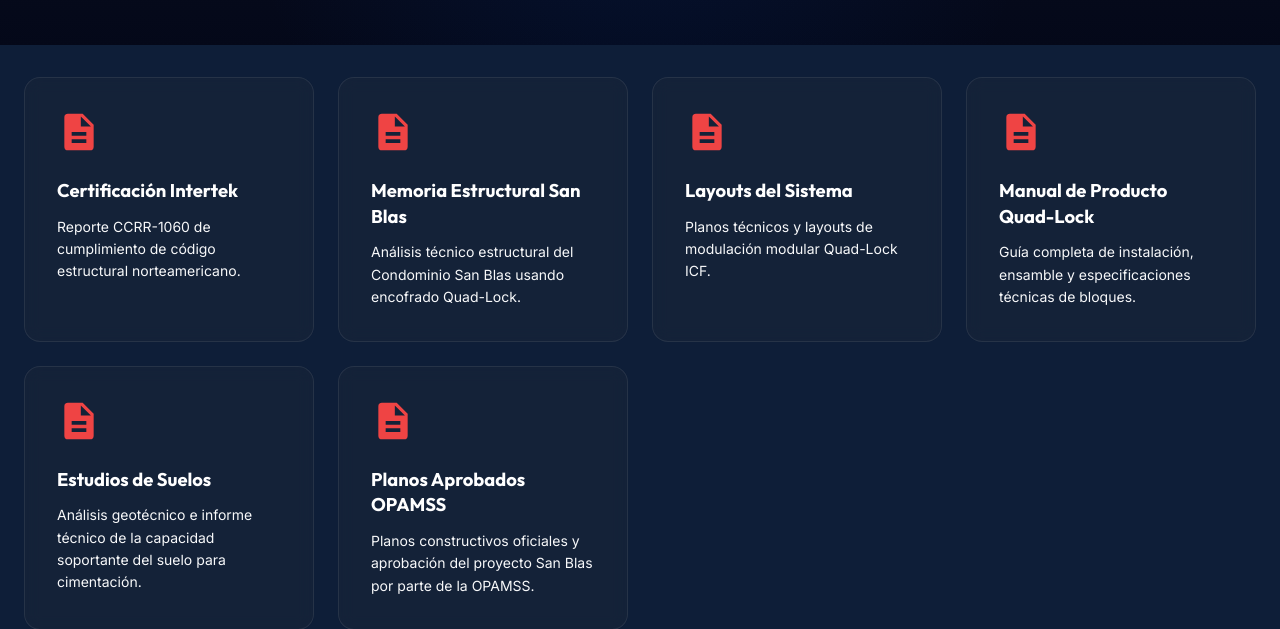
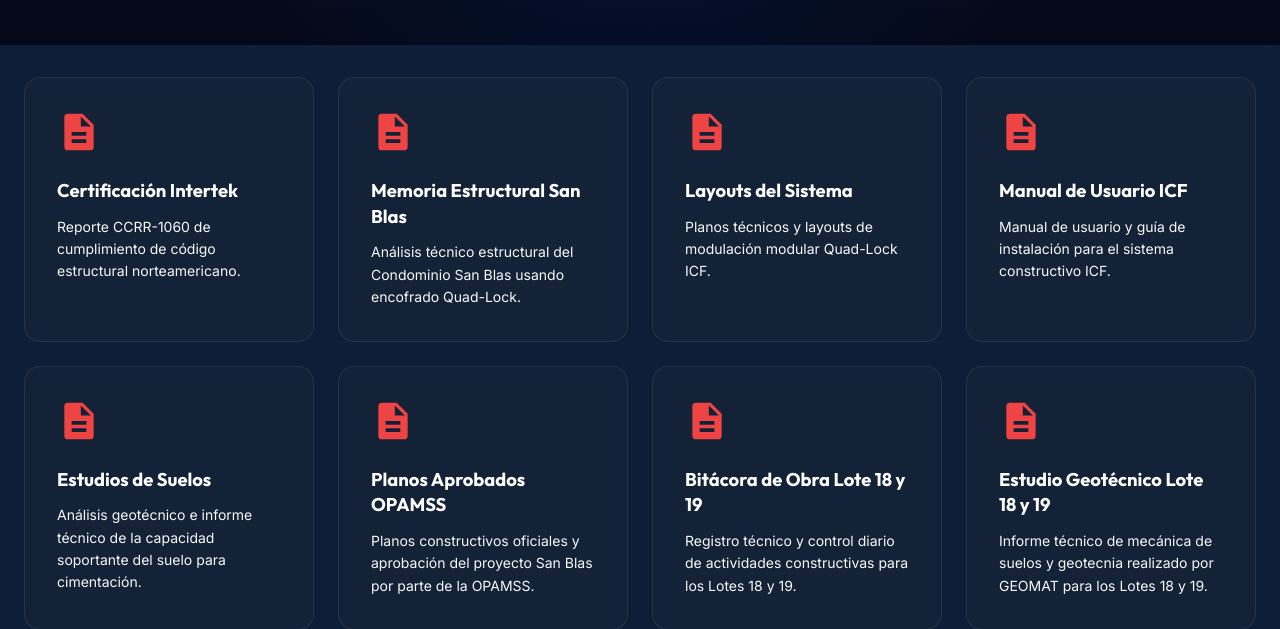
Before and after one commit to redesazzul-rgb/azzul-website, a plain HTML site: page docs.html in a window 1280 px wide. Shown: the part 323-952 px from the top of the page. Drawn offline with Linux system fonts and the light colour scheme.

Commit message:
Feat: Actualizar documentos, renombrar manual a Manual_De_Usuario_ICF.pdf, y agregar bitácora y estudio geotécnico

```diff
--- a/docs.html
+++ b/docs.html
@@ -139,16 +139,16 @@
           </div>
         </a>
 
-        <!-- Tarjeta 4: Manual de Producto Quad-Lock -->
-        <a href="assets/Quad-Lock_Manual_Producto.pdf" target="_blank" class="doc-card" id="doc-card-manual">
+        <!-- Tarjeta 4: Manual de Usuario ICF -->
+        <a href="assets/docs/Manual_De_Usuario_ICF.pdf" target="_blank" class="doc-card" id="doc-card-manual">
           <div class="doc-icon-wrapper">
             <svg viewBox="0 0 24 24" class="doc-pdf-svg" xmlns="http://www.w3.org/2000/svg">
               <path d="M12 2H6a2 2 0 0 0-2 2v16a2 2 0 0 0 2 2h12a2 2 0 0 0 2-2V8l-6-6zm4 16H8v-2h8v2zm0-4H8v-2h8v2zm-3-5V3.5L18.5 9H13z"/>
             </svg>
           </div>
           <div class="doc-card-content">
-            <h4 class="doc-card-title" data-i18n="doc_card_4_title">Manual de Producto Quad-Lock</h4>
-            <p class="doc-card-desc" data-i18n="doc_card_4_desc">Guía completa de instalación, ensamble y especificaciones técnicas de bloques.</p>
+            <h4 class="doc-card-title" data-i18n="doc_card_4_title">Manual de Usuario ICF</h4>
+            <p class="doc-card-desc" data-i18n="doc_card_4_desc">Manual de usuario y guía de instalación para el sistema constructivo ICF.</p>
           </div>
         </a>
 
@@ -175,6 +175,32 @@
           <div class="doc-card-content">
             <h4 class="doc-card-title" data-i18n="doc_card_6_title">Planos Aprobados OPAMSS</h4>
             <p class="doc-card-desc" data-i18n="doc_card_6_desc">Planos constructivos oficiales y aprobación del proyecto San Blas por parte de la OPAMSS.</p>
+          </div>
+        </a>
+
+        <!-- Tarjeta 7: Bitácora de Obra Lote 18 y 19 -->
+        <a href="assets/docs/Bitacora%20San%20Blas%20Lote%2018_19.pdf" target="_blank" class="doc-card" id="doc-card-bitacora">
+          <div class="doc-icon-wrapper">
+            <svg viewBox="0 0 24 24" class="doc-pdf-svg" xmlns="http://www.w3.org/2000/svg">
+              <path d="M12 2H6a2 2 0 0 0-2 2v16a2 2 0 0 0 2 2h12a2 2 0 0 0 2-2V8l-6-6zm4 16H8v-2h8v2zm0-4H8v-2h8v2zm-3-5V3.5L18.5 9H13z"/>
+            </svg>
+          </div>
+          <div class="doc-card-content">
+            <h4 class="doc-card-title" data-i18n="doc_card_7_title">Bitácora de Obra Lote 18 y 19</h4>
+            <p class="doc-card-desc" data-i18n="doc_card_7_desc">Registro técnico y control diario de actividades constructivas para los Lotes 18 y 19.</p>
+          </div>
+        </a>
+
+        <!-- Tarjeta 8: Estudio Geotécnico Lote 18 y 19 -->
+        <a href="https://files.catbox.moe/uo1i06.pdf" target="_blank" class="doc-card" id="doc-card-geomat">
+          <div class="doc-icon-wrapper">
+            <svg viewBox="0 0 24 24" class="doc-pdf-svg" xmlns="http://www.w3.org/2000/svg">
+              <path d="M12 2H6a2 2 0 0 0-2 2v16a2 2 0 0 0 2 2h12a2 2 0 0 0 2-2V8l-6-6zm4 16H8v-2h8v2zm0-4H8v-2h8v2zm-3-5V3.5L18.5 9H13z"/>
+            </svg>
+          </div>
+          <div class="doc-card-content">
+            <h4 class="doc-card-title" data-i18n="doc_card_8_title">Estudio Geotécnico Lote 18 y 19</h4>
+            <p class="doc-card-desc" data-i18n="doc_card_8_desc">Informe técnico de mecánica de suelos y geotecnia realizado por GEOMAT para los Lotes 18 y 19.</p>
           </div>
         </a>
       </div>
--- a/translations.js
+++ b/translations.js
@@ -362,12 +362,16 @@ const translations = {
     doc_card_2_desc: "Análisis técnico estructural del Condominio San Blas usando encofrado Quad-Lock.",
     doc_card_3_title: "Layouts del Sistema",
     doc_card_3_desc: "Planos técnicos y layouts de modulación modular Quad-Lock ICF.",
-    doc_card_4_title: "Manual de Producto Quad-Lock",
-    doc_card_4_desc: "Guía completa de instalación, ensamble y especificaciones técnicas de bloques.",
+    doc_card_4_title: "Manual de Usuario ICF",
+    doc_card_4_desc: "Manual de usuario y guía de instalación para el sistema constructivo ICF.",
     doc_card_5_title: "Estudios de Suelos",
     doc_card_5_desc: "Análisis geotécnico e informe técnico de la capacidad soportante del suelo para cimentación.",
     doc_card_6_title: "Planos Aprobados OPAMSS",
     doc_card_6_desc: "Planos constructivos oficiales y aprobación del proyecto San Blas por parte de la OPAMSS.",
+    doc_card_7_title: "Bitácora de Obra Lote 18 y 19",
+    doc_card_7_desc: "Registro técnico y control diario de actividades constructivas para los Lotes 18 y 19.",
+    doc_card_8_title: "Estudio Geotécnico Lote 18 y 19",
+    doc_card_8_desc: "Informe técnico de mecánica de suelos y geotecnia realizado por GEOMAT para los Lotes 18 y 19."
     // Galería Matriz
     matriz_tag: "Fotos de Matriz",
     matriz_title: "Galería de Matriz",
@@ -737,12 +741,16 @@ const translations = {
     doc_card_2_desc: "Technical structural analysis of the San Blas Condominium using Quad-Lock formwork.",
     doc_card_3_title: "System Layouts",
     doc_card_3_desc: "Technical modular layouts and assembly blueprints for Quad-Lock ICF.",
-    doc_card_4_title: "Quad-Lock Product Manual",
-    doc_card_4_desc: "Complete guide on installation, assembly, and technical specifications for blocks.",
+    doc_card_4_title: "ICF User Manual",
+    doc_card_4_desc: "User manual and installation guide for the ICF construction system.",
     doc_card_5_title: "Soil Studies",
     doc_card_5_desc: "Geotechnical analysis and technical report on soil bearing capacity for foundations.",
     doc_card_6_title: "OPAMSS Approved Blueprints",
     doc_card_6_desc: "Official construction blueprints and approval of the San Blas project by OPAMSS.",
+    doc_card_7_title: "Lot 18 & 19 Site Logbook",
+    doc_card_7_desc: "Technical logs and daily progress records of construction activities for Lots 18 and 19.",
+    doc_card_8_title: "Lots 18 & 19 Geotechnical Study",
+    doc_card_8_desc: "Soil mechanics and geotechnical technical report conducted by GEOMAT for Lots 18 and 19."
     // Matrix Gallery
     matriz_tag: "Matrix Photos",
     matriz_title: "Matrix Gallery",
```
Also changed, not shown: 4 other files.
